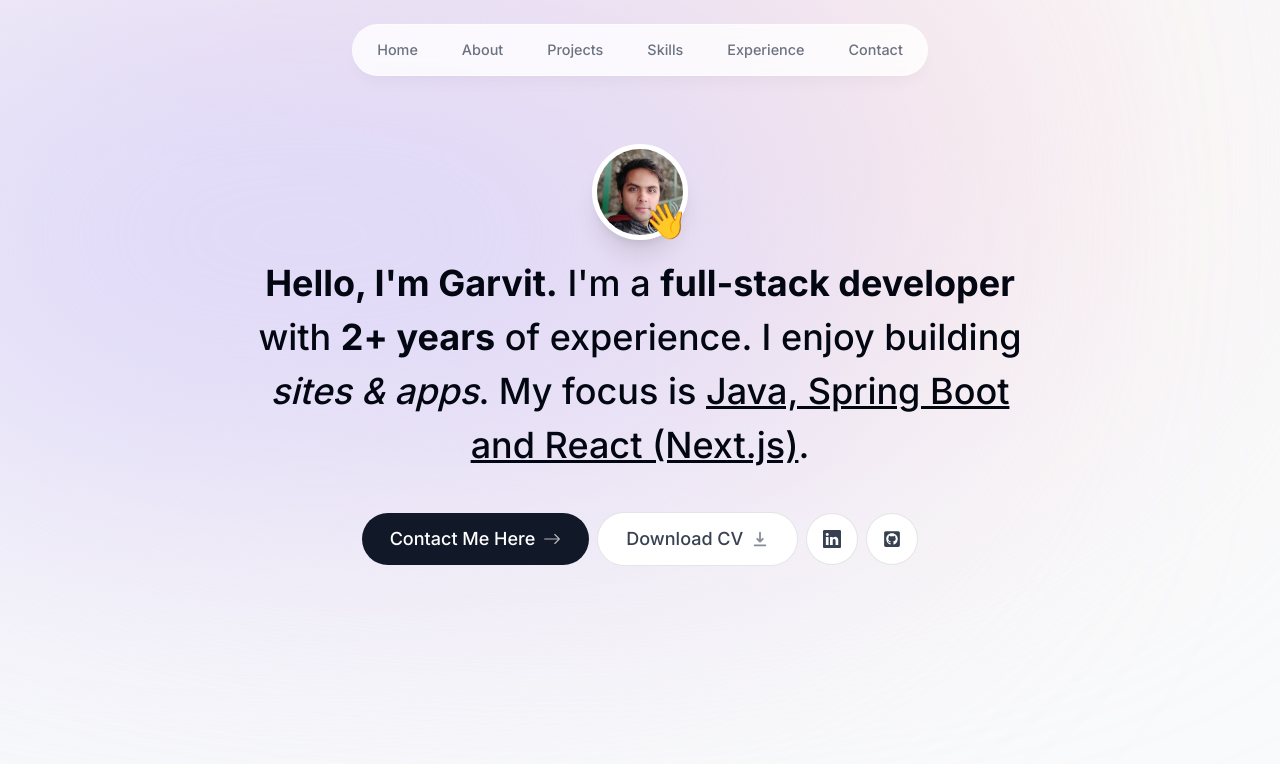
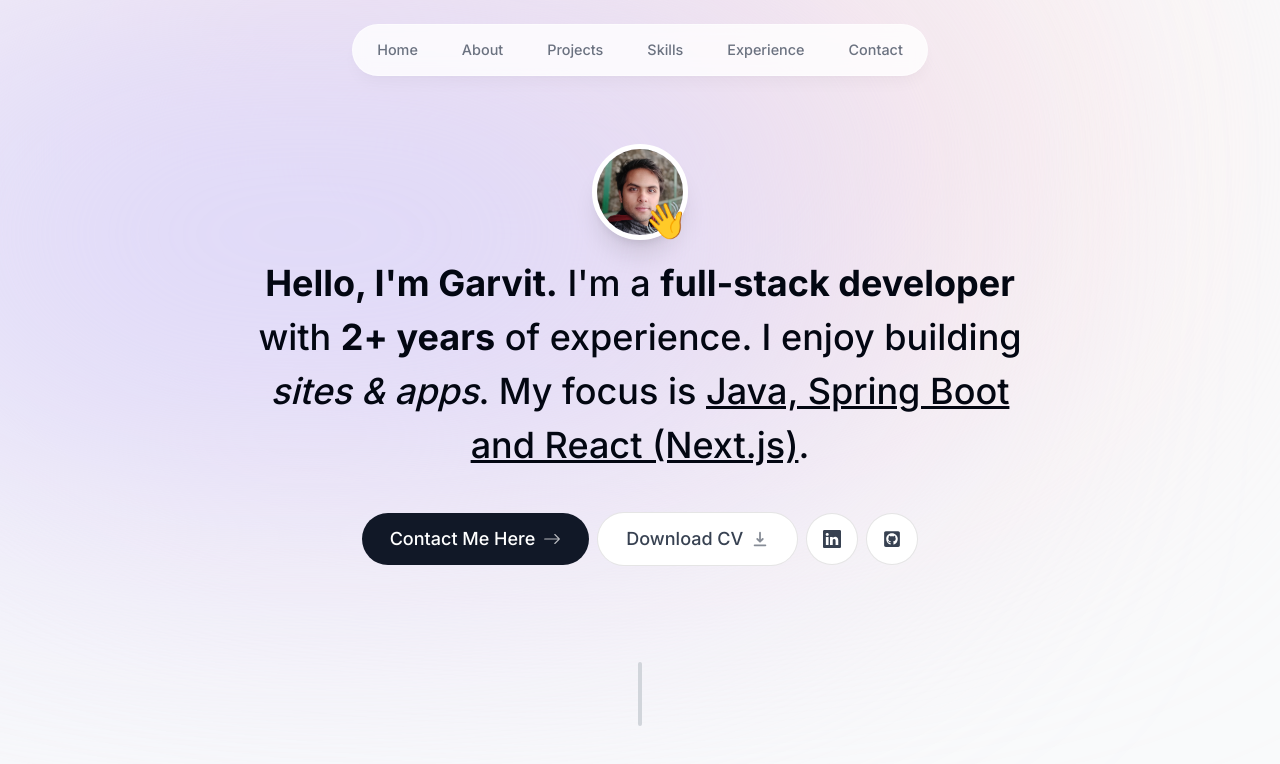
Before and after one commit to grvt7/portfolio, a Next.js app: page / in a window 1280 px wide. Shown: the top 764 px of the page. Built offline with nearby package versions, Linux system fonts and the light colour scheme.

Commit message:
section divider

```diff
--- a/app/page.tsx
+++ b/app/page.tsx
@@ -1,9 +1,11 @@
 import Intro from "@/components/intro";
+import SectionDivider from "@/components/section-divider";
 
 export default function Home() {
   return (
     <main className="flex flex-col items-center px-4">
       <Intro />
+      <SectionDivider />
     </main>
   );
 }
--- /dev/null
+++ b/components/section-divider.tsx
@@ -0,0 +1,17 @@
+"use client";
+
+import React from "react";
+import { motion } from "framer-motion";
+
+const SectionDivider = () => {
+  return (
+    <motion.div
+      className="bg-gray-300 my-24 h-16 w-1 rounded-full hidden sm:block"
+      initial={{ opacity: 0, y: 100 }}
+      animate={{ opacity: 1, y: 0 }}
+      transition={{ delay: 0.125 }}
+    ></motion.div>
+  );
+};
+
+export default SectionDivider;
```
